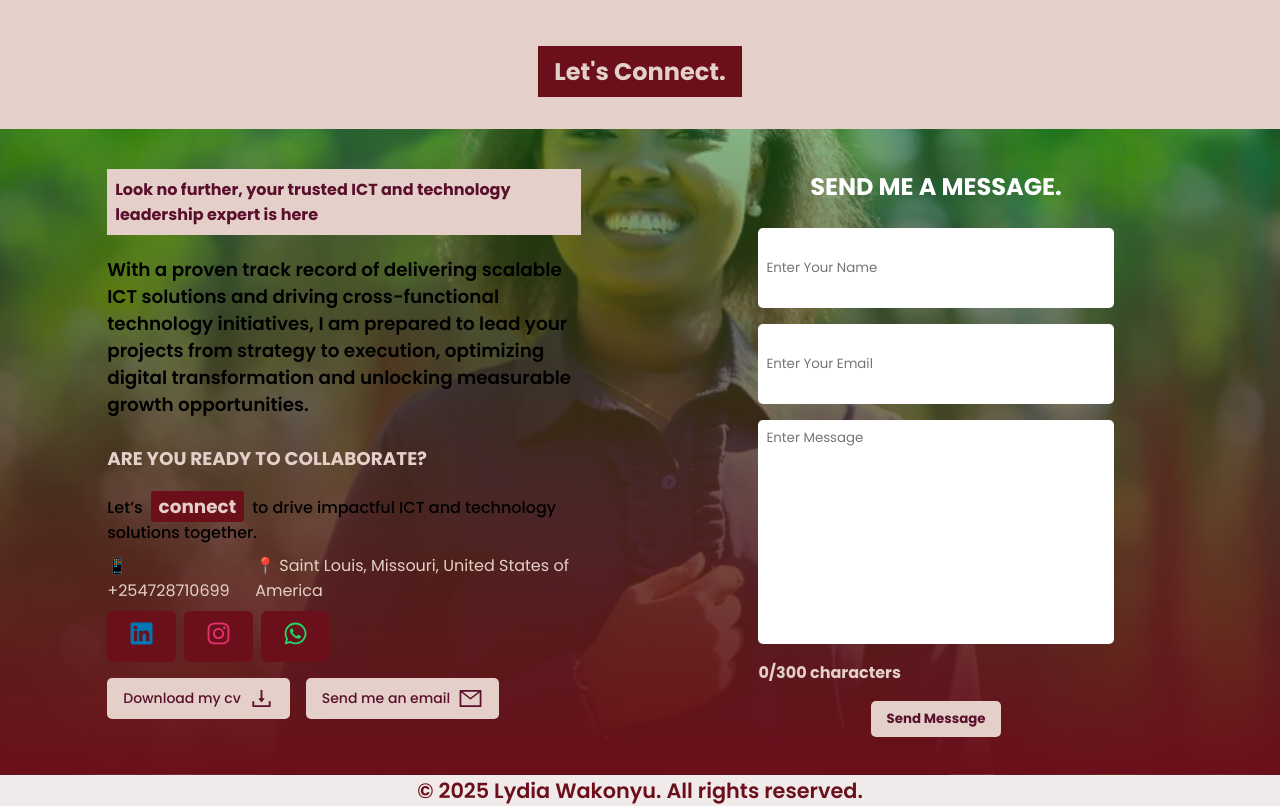
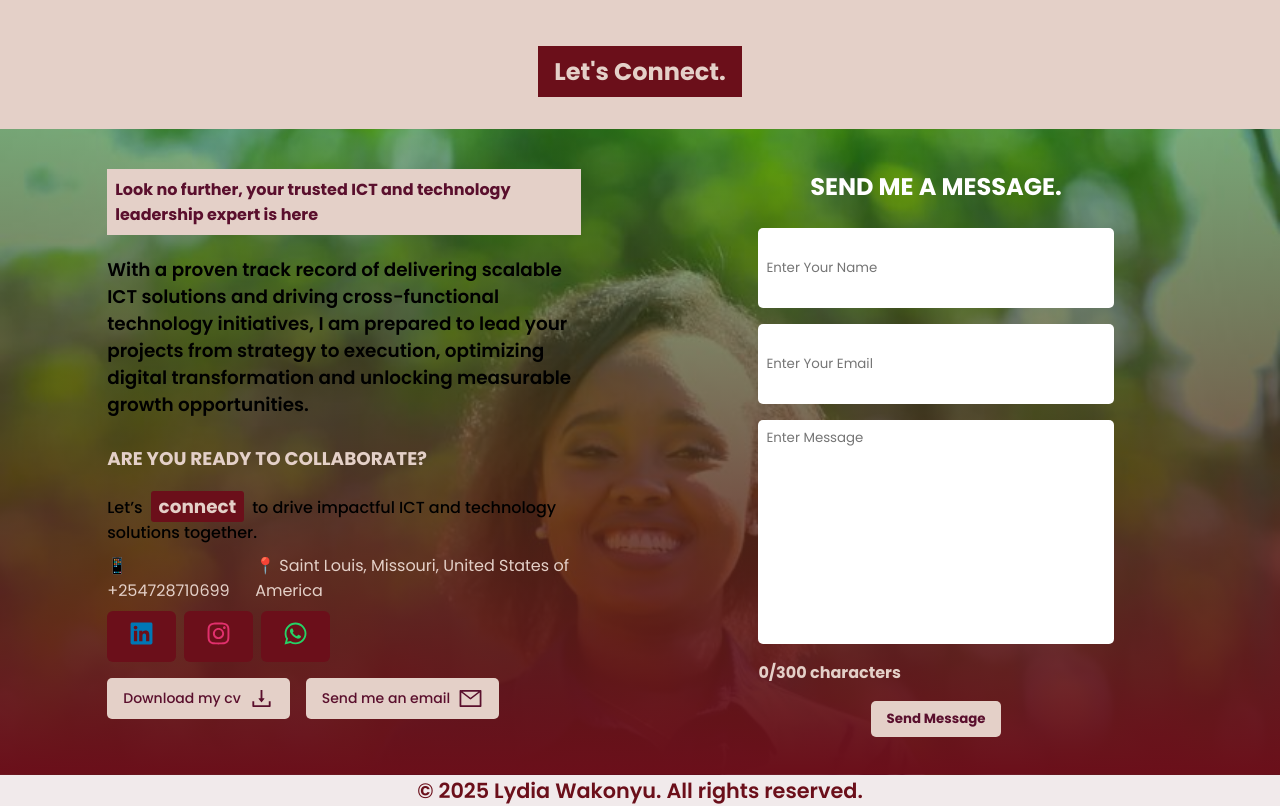
Before and after one commit to Ghostcall/Project_Manager, a React (Vite) app: page / in a window 1280 px wide. Shown: the part 3000-3806 px from the top of the page. Built offline with nearby package versions, Linux system fonts and the light colour scheme.

Commit message:
revamped the contact section

```diff
--- a/src/components/Contact/Contact.css
+++ b/src/components/Contact/Contact.css
@@ -25,7 +25,7 @@
     text-align: left;
     background: linear-gradient(rgba(27, 122, 27, 0.5), #6b0f1a), url(/src/assets/blue.jpeg);
     background-size: cover;
-    background-position: center 45%;
+    background-position: center 20%;
     background-repeat: no-repeat;
 }
 
```
